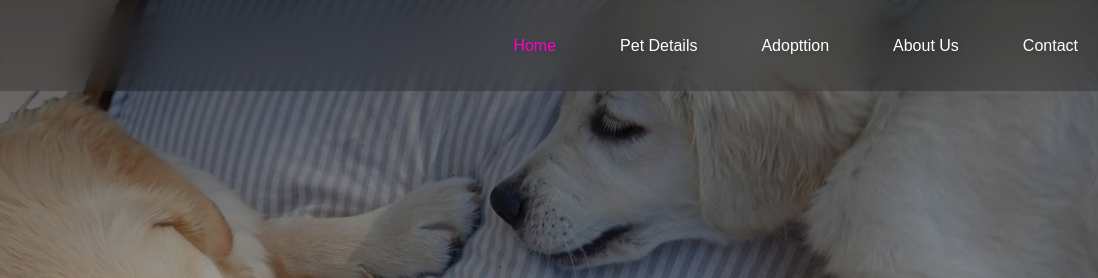
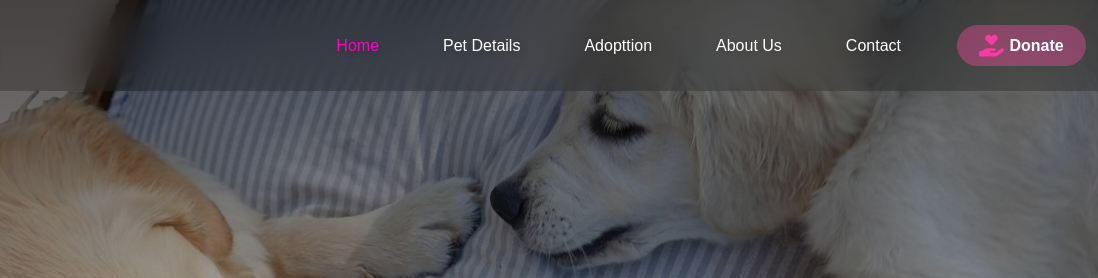
Before and after one commit to HIRUSHAN0831/Pet-Adoptin-Web, a plain HTML site: page index.html in a window 1280 px wide. Shown: the top 278 px of the page, 182-1280 px from the left. Drawn offline with nearby package versions, Linux system fonts and the light colour scheme.

Commit message:
create donate button and style

```diff
--- a/css/styles.css
+++ b/css/styles.css
@@ -239,6 +239,10 @@ nav {
     z-index: 1000;
 }
 
+.navbar-nav.nav-item1 {
+    background-color: yellow;
+
+}
 .navbar-brand img {
     content: url("../images/Pet logo.png");
     height: 55px;
@@ -263,6 +267,8 @@ nav ul {
 nav ul li {
     margin-left: 2rem;
 }
+
+
 
 .nav-link {
     color: rgb(255, 255, 255);
@@ -288,11 +294,31 @@ nav ul li {
     left: 0;
     width: 100%;
     height: 2px;
-    background-color: #ff00c8;
+    background-color: #f446ce;
     transform: scaleX(0);
     transition: transform 0.3s ease;
     transform-origin: right;
 }
+
+
+#donateNavLink {
+    background-color: #ff4da660;
+    color: #fff;
+     padding: 0.5rem 1.4rem;
+    text-decoration: none;
+     border-radius: 25px;
+    font-weight: bold;
+    transition: background-color 0.8s, transform 0.2s;}
+
+ #donateNavLink.donate-link:hover {
+    background-color: #ff4da6 !important;
+    color: #fff !important;
+    border-radius: 28px;
+    transition: background 0.2s;
+ }
+ #donateNavLink.donate-link:hover img {
+     filter: brightness(0) invert(1);
+  }
 
 .nav-link:hover::after {
     transform: scaleX(1);
--- a/index.html
+++ b/index.html
@@ -37,6 +37,12 @@
                     </li>
                     <li class="nav-item">
                         <a class="nav-link" href="contact.html">Contact</a>
+                    </li>
+                    <li class="nav-item1">
+                    <a id="donateNavLink" class="nav-link1 donate-link d-flex align-items-center" href="donate.html">
+                        <img src="SVG/donate.svg" alt="Donate Icon" style="width: 25px; height: 25px; margin-right: 5px; vertical-align: middle;">
+                        Donate
+                    </a>
                     </li>
                 </ul>
             </div>
```
Also changed, not shown: about.html (+6 -0 lines), adoption.html (+6 -0 lines), contact.html (+6 -0 lines), details.html (+6 -0 lines), givepet.html (+6 -0 lines).
